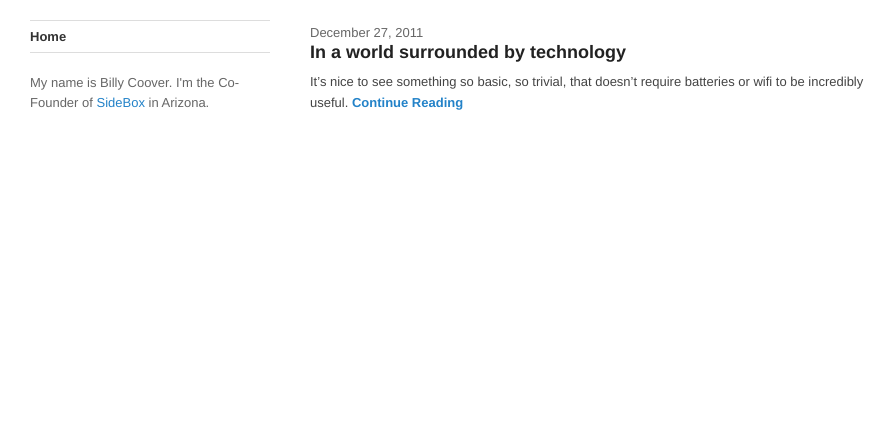
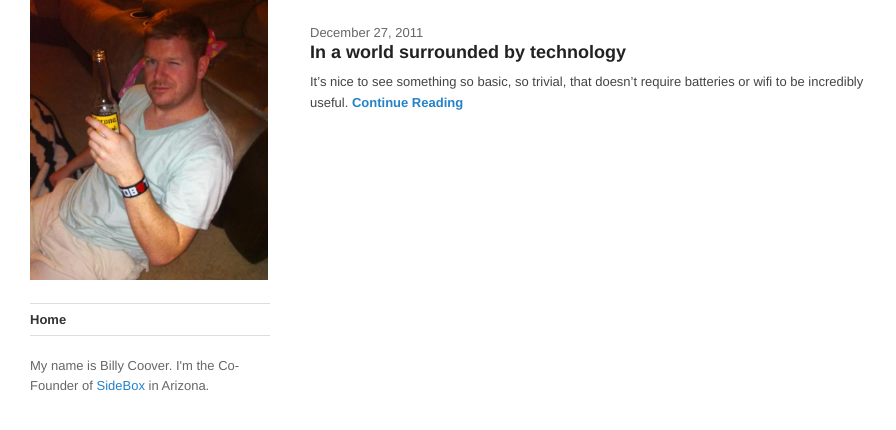
Before and after one commit to azcoov/azcoov.github.com, a Jekyll site: the page built from index.html, in a window 1280 px wide. Shown: the top 430 px of the page, without its empty margins (0-896 px from the left). Built offline with Jekyll 4.4.1, drawn with Linux system fonts in a browser that asks for light colours; Markdown is read by kramdown in place of the engine named in the settings.

Commit message:
gravatar

```diff
--- a/_layouts/default.html
+++ b/_layouts/default.html
@@ -14,6 +14,7 @@
 </head>
 <body>
   <div class="sidebar">
+    <a href="/" class="logo"><img src="/images/skinny.jpg" alt="Warpspire" width="238" height="280" /></a>
 
     <ul class="nav">
       <li><a href="/">Home</a></li>
```
Also changed, not shown: images/skinny.jpg (added).
